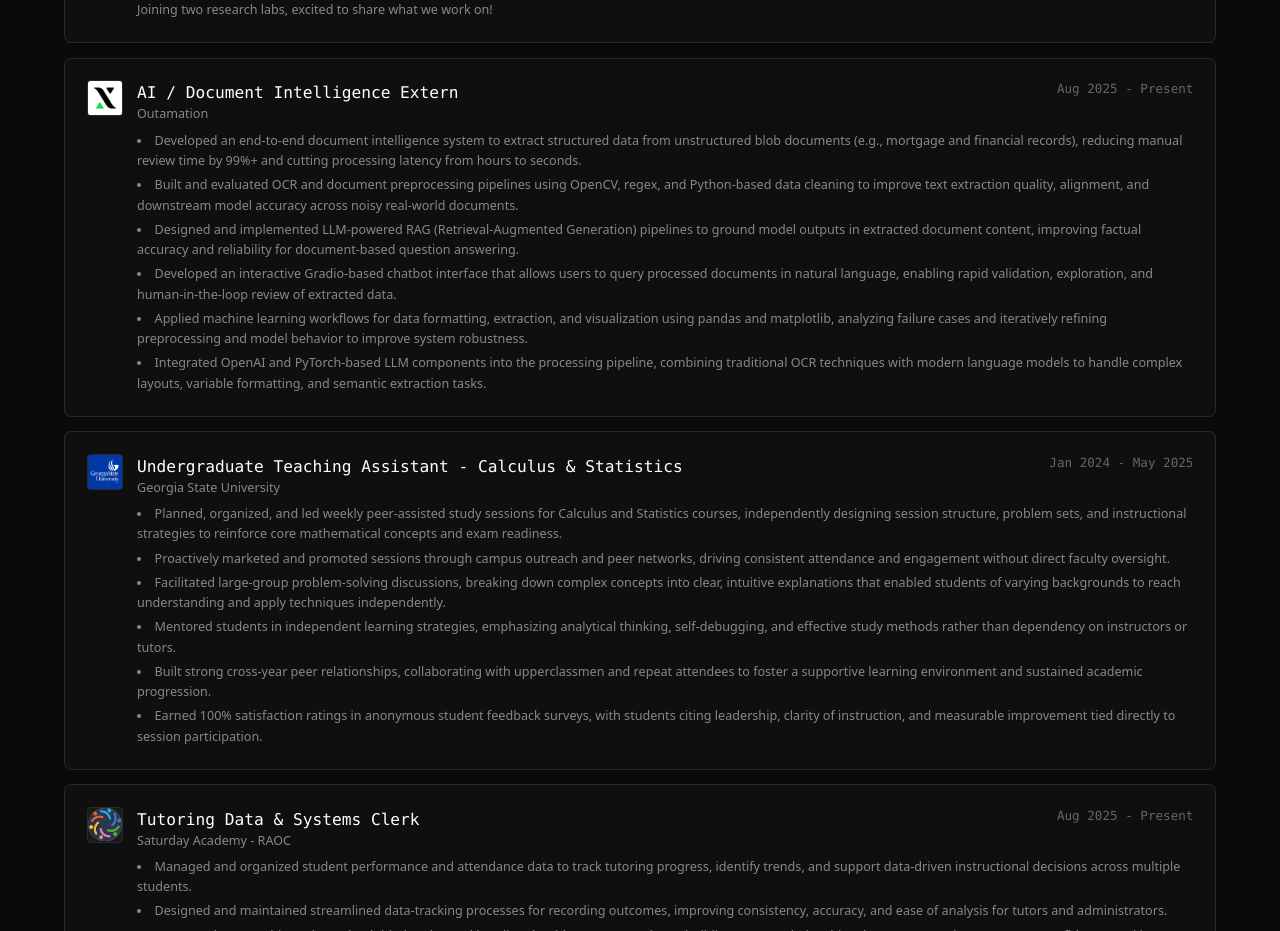
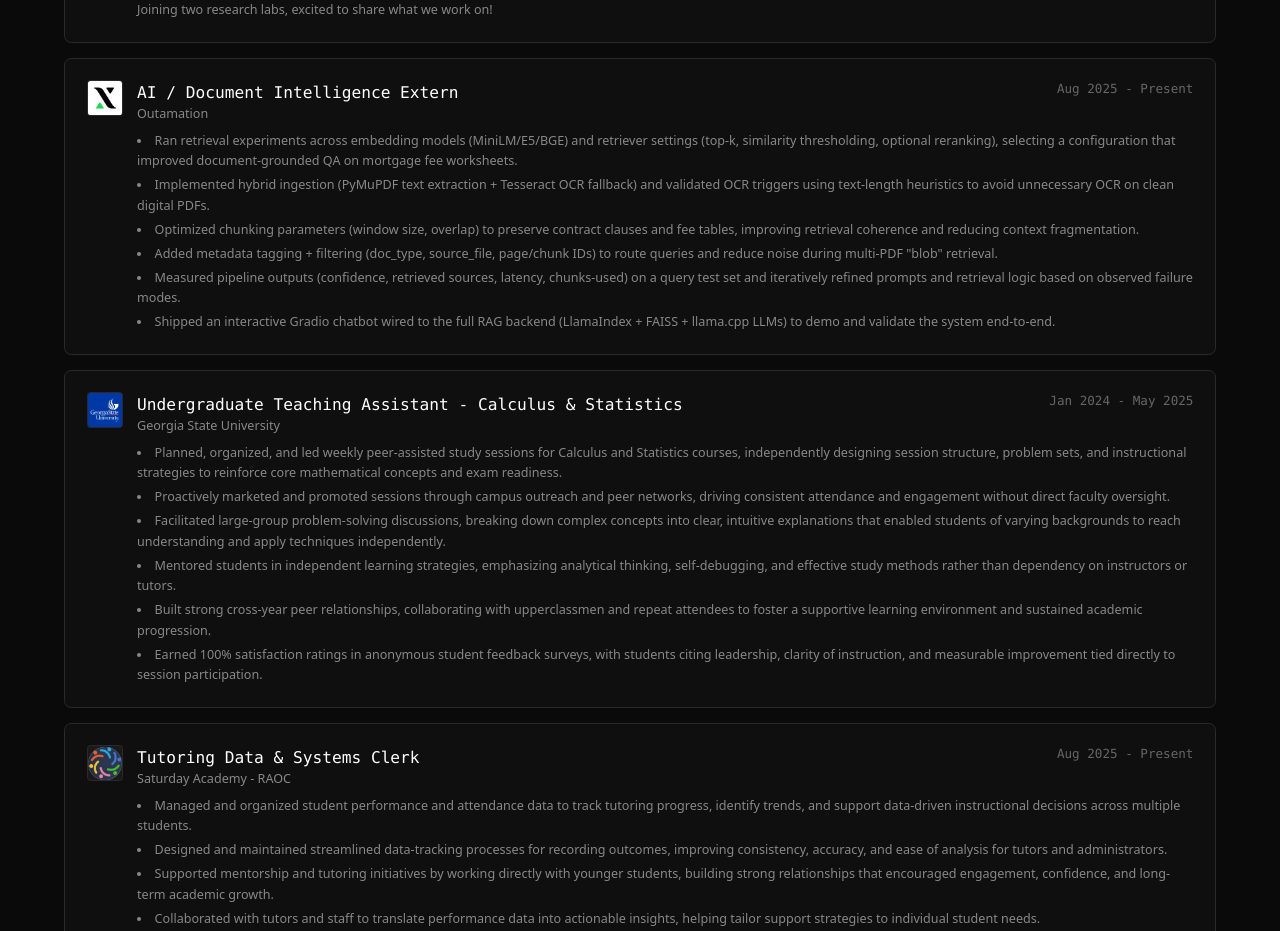
Before and after one commit to TeamirTesh/portfolio, a Next.js app: page /professional in a window 1280 px wide. Shown: the part 1120-2051 px from the top of the page. Built offline with nearby package versions, Linux system fonts and the light colour scheme.

Commit message:
Created Section ID for project section

```diff
--- a/app/professional/page.tsx
+++ b/app/professional/page.tsx
@@ -244,12 +244,12 @@ const EXPERIENCE = [
     company: 'Outamation',
     period: 'Aug 2025 - Present',
     description: [
-      'Developed an end-to-end document intelligence system to extract structured data from unstructured blob documents (e.g., mortgage and financial records), reducing manual review time by 99%+ and cutting processing latency from hours to seconds.',
-      'Built and evaluated OCR and document preprocessing pipelines using OpenCV, regex, and Python-based data cleaning to improve text extraction quality, alignment, and downstream model accuracy across noisy real-world documents.',
-      'Designed and implemented LLM-powered RAG (Retrieval-Augmented Generation) pipelines to ground model outputs in extracted document content, improving factual accuracy and reliability for document-based question answering.',
-      'Developed an interactive Gradio-based chatbot interface that allows users to query processed documents in natural language, enabling rapid validation, exploration, and human-in-the-loop review of extracted data.',
-      'Applied machine learning workflows for data formatting, extraction, and visualization using pandas and matplotlib, analyzing failure cases and iteratively refining preprocessing and model behavior to improve system robustness.',
-      'Integrated OpenAI and PyTorch-based LLM components into the processing pipeline, combining traditional OCR techniques with modern language models to handle complex layouts, variable formatting, and semantic extraction tasks.',
+      'Ran retrieval experiments across embedding models (MiniLM/E5/BGE) and retriever settings (top-k, similarity thresholding, optional reranking), selecting a configuration that improved document-grounded QA on mortgage fee worksheets.',
+      'Implemented hybrid ingestion (PyMuPDF text extraction + Tesseract OCR fallback) and validated OCR triggers using text-length heuristics to avoid unnecessary OCR on clean digital PDFs.',
+      'Optimized chunking parameters (window size, overlap) to preserve contract clauses and fee tables, improving retrieval coherence and reducing context fragmentation.',
+      'Added metadata tagging + filtering (doc_type, source_file, page/chunk IDs) to route queries and reduce noise during multi-PDF "blob" retrieval.',
+      'Measured pipeline outputs (confidence, retrieved sources, latency, chunks-used) on a query test set and iteratively refined prompts and retrieval logic based on observed failure modes.',
+      'Shipped an interactive Gradio chatbot wired to the full RAG backend (LlamaIndex + FAISS + llama.cpp LLMs) to demo and validate the system end-to-end.',
     ],
   },
   {
@@ -735,6 +735,7 @@ function ProjectsSection() {
 
   return (
     <motion.section
+      id="projects"
       className="py-12 px-6"
       {...SYSTEM_MOUNT.runtime}
     >
```
